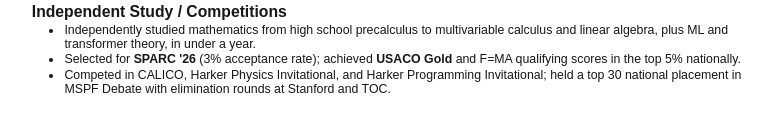
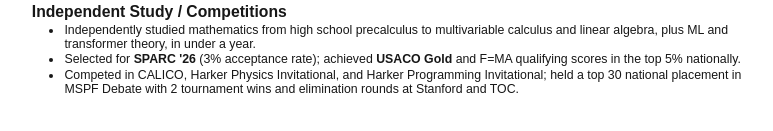
Before and after one commit to coder-2011/coder-2011.github.io, a plain HTML site: page resume-print/index.html in a window 1280 px wide. Shown: the part 763-894 px from the top of the page, without its empty margins (253-1026 px from the left). Drawn offline with Linux system fonts and the light colour scheme; a script that the page names is missing.

Commit message:
Update resume debate wins

```diff
--- a/resume-print/index.html
+++ b/resume-print/index.html
@@ -59,6 +59,6 @@
 <strong data-astro-cid-kiri4uul>USACO Gold</strong> and F=MA qualifying scores in the top 5% nationally.
 </li> <li data-astro-cid-kiri4uul>
 Competed in CALICO, Harker Physics Invitational, and Harker Programming Invitational;
-              held a top 30 national placement in MSPF Debate with elimination rounds at Stanford
-              and TOC.
+              held a top 30 national placement in MSPF Debate with 2 tournament wins and
+              elimination rounds at Stanford and TOC.
 </li> </ul> </article> </section> </main> </body></html>
```
Also changed, not shown: 1 other file.
